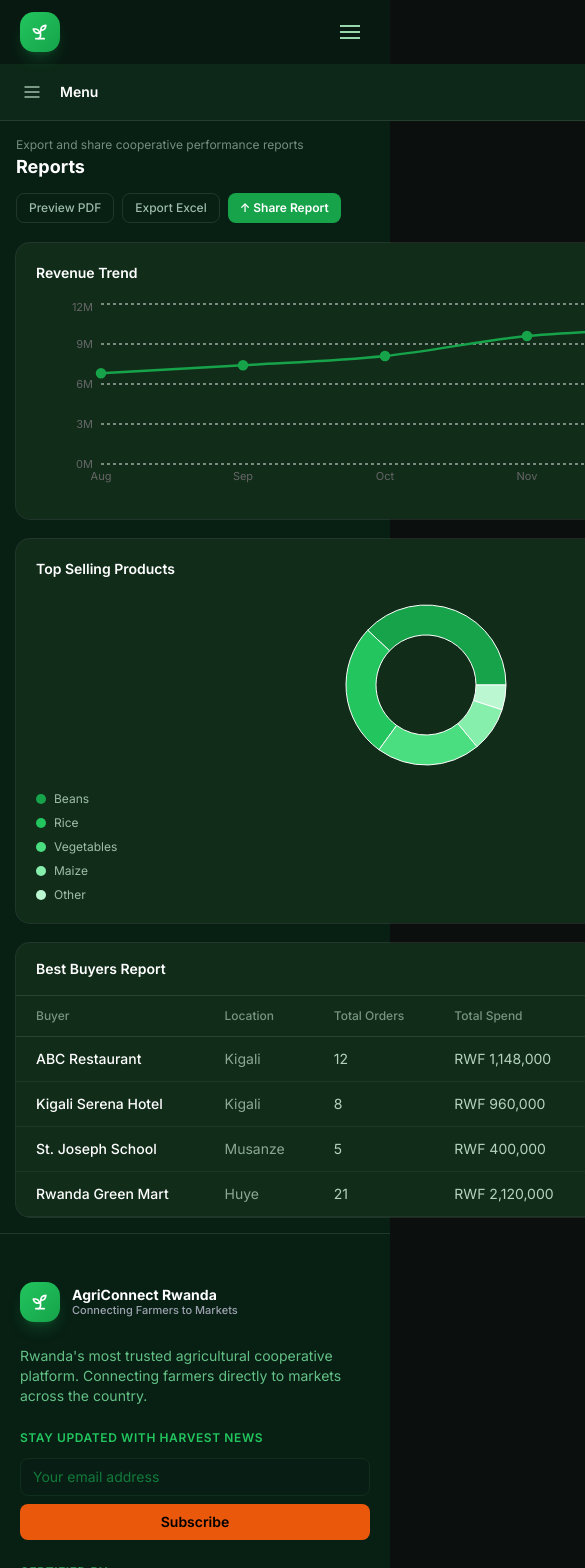
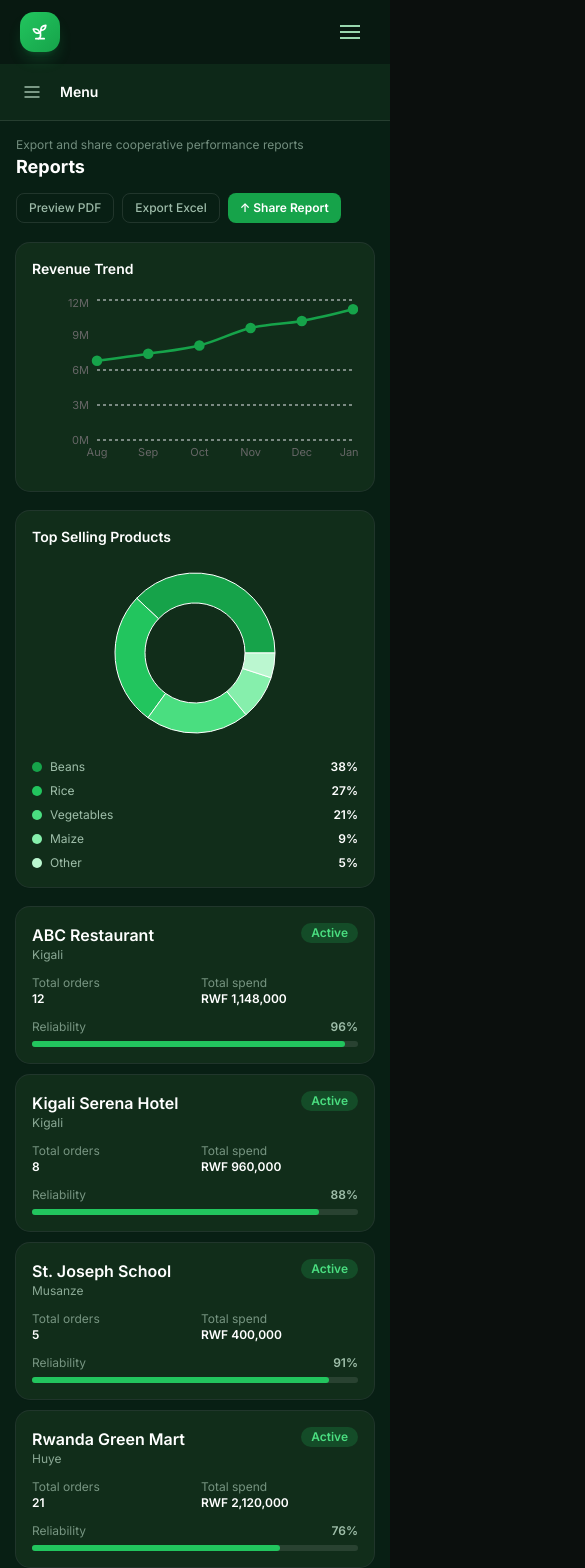
Before and after one commit to Emerance63/AGRI_connect_Frotned-end, a Next.js app: page /reports in a window 390 px wide. Shown: the top 1568 px of the page, 585 px wide, since content can reach past the window. Built offline with nearby package versions, Linux system fonts and the light colour scheme.

Commit message:
fix(coop-ui): improve mobile layouts for inventory and reports

```diff
--- a/src/app/(cooperative)/inventory/page.tsx
+++ b/src/app/(cooperative)/inventory/page.tsx
@@ -33,7 +33,42 @@ export default function InventoryPage() {
         <span className="rounded-full bg-red-100 px-3 py-1 text-red-700 dark:bg-red-500/20 dark:text-red-400">1 Out</span>
       </div>
 
-      <div className="overflow-x-auto rounded-xl bg-white shadow-sm ring-1 ring-gray-100 dark:bg-[#112d1a] dark:ring-white/10">
+      <div className="space-y-3 sm:hidden">
+        {items.map((item) => (
+          <article key={item.name} className="rounded-xl bg-white p-4 shadow-sm ring-1 ring-gray-100 dark:bg-[#112d1a] dark:ring-white/10">
+            <div className="flex items-start justify-between gap-3">
+              <div>
+                <p className="font-semibold text-gray-900 dark:text-white">{item.name}</p>
+                <p className="text-xs text-gray-400 dark:text-green-100/50">{item.category}</p>
+              </div>
+              <span className={`rounded-full px-2.5 py-0.5 text-xs font-semibold ${statusColor[item.status]}`}>
+                {item.status}
+              </span>
+            </div>
+
+            <div className="mt-3 grid grid-cols-2 gap-3 text-xs">
+              <div>
+                <p className="text-gray-400 dark:text-green-100/50">Current stock</p>
+                <p className="font-semibold text-gray-900 dark:text-white">{item.stock}</p>
+              </div>
+              <div>
+                <p className="text-gray-400 dark:text-green-100/50">Available</p>
+                <p className="font-semibold text-gray-900 dark:text-white">{item.available}</p>
+              </div>
+              <div className="col-span-2">
+                <p className="text-gray-400 dark:text-green-100/50">Last updated</p>
+                <p className="font-semibold text-gray-900 dark:text-white">{item.updated}</p>
+              </div>
+            </div>
+
+            <div className="mt-4 flex justify-end">
+              <button className="text-xs font-medium text-green-600 hover:underline dark:text-green-400">Update</button>
+            </div>
+          </article>
+        ))}
+      </div>
+
+      <div className="hidden overflow-x-auto rounded-xl bg-white shadow-sm ring-1 ring-gray-100 dark:bg-[#112d1a] dark:ring-white/10 sm:block">
         <table className="min-w-[760px] w-full text-sm">
           <thead>
             <tr className="border-b border-gray-100 dark:border-white/10 text-xs text-gray-500 dark:text-green-100/50">
--- a/src/app/(cooperative)/reports/page.tsx
+++ b/src/app/(cooperative)/reports/page.tsx
@@ -40,9 +40,9 @@ export default function ReportsPage() {
 
       {/* Charts row */}
       <div className="grid grid-cols-1 gap-5 lg:grid-cols-2">
-        <div className="rounded-xl bg-white p-5 shadow-sm ring-1 ring-gray-100 dark:bg-[#112d1a] dark:ring-white/10">
+        <div className="rounded-xl bg-white p-4 shadow-sm ring-1 ring-gray-100 sm:p-5 dark:bg-[#112d1a] dark:ring-white/10">
           <h2 className="mb-4 text-sm font-semibold text-gray-800 dark:text-white">Revenue Trend</h2>
-          <ResponsiveContainer width="100%" height={200}>
+          <ResponsiveContainer width="100%" height={180}>
             <LineChart data={revenueData}>
               <CartesianGrid strokeDasharray="3 3" stroke="#e5e7eb" vertical={false} />
               <XAxis dataKey="month" tick={{ fontSize: 11 }} tickLine={false} axisLine={false} />
@@ -53,7 +53,7 @@ export default function ReportsPage() {
           </ResponsiveContainer>
         </div>
 
-        <div className="rounded-xl bg-white p-5 shadow-sm ring-1 ring-gray-100 dark:bg-[#112d1a] dark:ring-white/10">
+        <div className="rounded-xl bg-white p-4 shadow-sm ring-1 ring-gray-100 sm:p-5 dark:bg-[#112d1a] dark:ring-white/10">
           <h2 className="mb-4 text-sm font-semibold text-gray-800 dark:text-white">Top Selling Products</h2>
           <div className="flex flex-col items-start gap-4 sm:flex-row sm:items-center">
             <ResponsiveContainer width="100%" height={180}>
@@ -77,7 +77,43 @@ export default function ReportsPage() {
       </div>
 
       {/* Best Buyers table */}
-      <div className="overflow-x-auto rounded-xl bg-white shadow-sm ring-1 ring-gray-100 dark:bg-[#112d1a] dark:ring-white/10">
+      <div className="space-y-3 md:hidden">
+        {buyers.map((b) => (
+          <article key={b.name} className="rounded-xl bg-white p-4 shadow-sm ring-1 ring-gray-100 dark:bg-[#112d1a] dark:ring-white/10">
+            <div className="flex items-start justify-between gap-3">
+              <div>
+                <p className="font-semibold text-gray-900 dark:text-white">{b.name}</p>
+                <p className="text-xs text-gray-400 dark:text-green-100/60">{b.location}</p>
+              </div>
+              <span className="rounded-full bg-green-100 px-2.5 py-0.5 text-xs font-semibold text-green-700 dark:bg-green-500/20 dark:text-green-400">
+                Active
+              </span>
+            </div>
+
+            <div className="mt-3 grid grid-cols-2 gap-3 text-xs">
+              <div>
+                <p className="text-gray-400 dark:text-green-100/50">Total orders</p>
+                <p className="font-semibold text-gray-900 dark:text-white">{b.orders}</p>
+              </div>
+              <div>
+                <p className="text-gray-400 dark:text-green-100/50">Total spend</p>
+                <p className="font-semibold text-gray-900 dark:text-white">{b.spend}</p>
+              </div>
+              <div className="col-span-2">
+                <div className="flex items-center justify-between text-xs">
+                  <span className="text-gray-400 dark:text-green-100/50">Reliability</span>
+                  <span className="font-semibold text-gray-600 dark:text-green-100/70">{b.reliability}%</span>
+                </div>
+                <div className="mt-1.5 h-1.5 w-full rounded-full bg-gray-100 dark:bg-white/10">
+                  <div className="h-1.5 rounded-full bg-green-500" style={{ width: `${b.reliability}%` }} />
+                </div>
+              </div>
+            </div>
+          </article>
+        ))}
+      </div>
+
+      <div className="hidden overflow-x-auto rounded-xl bg-white shadow-sm ring-1 ring-gray-100 dark:bg-[#112d1a] dark:ring-white/10 md:block">
         <div className="px-5 py-4 border-b border-gray-100 dark:border-white/10">
           <h2 className="text-sm font-semibold text-gray-800 dark:text-white">Best Buyers Report</h2>
         </div>
```
